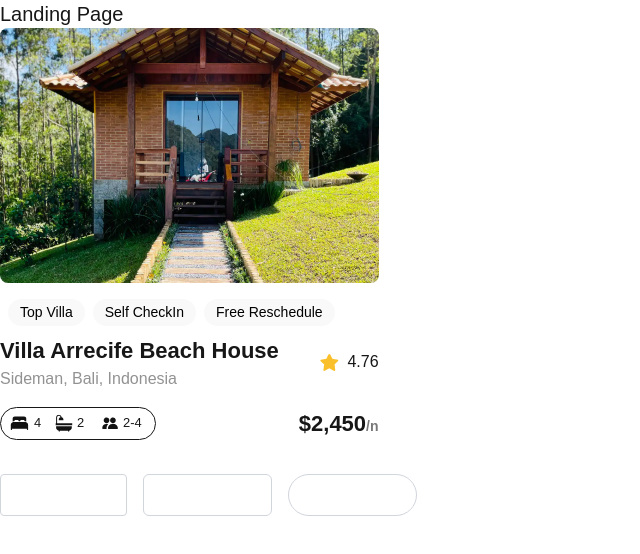
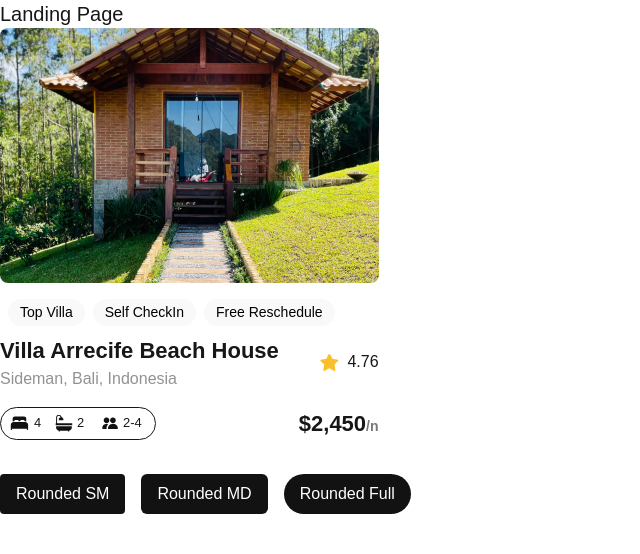
Before and after one commit to Baraka24/alx-project-0x00-setup, a Next.js app in the folder alx-project-0x00/: page /landing in a window 1280 px wide. Shown: the top 554 px of the page, without its empty margins (0-640 px from the left). Built offline with nearby package versions, Linux system fonts and the light colour scheme.

Commit message:
Advanced Task

```diff
--- a/alx-project-0x00/pages/landing.tsx
+++ b/alx-project-0x00/pages/landing.tsx
@@ -8,9 +8,9 @@ const Landing: React.FC =  () => {
       <Card />
       <br />
       <div className="flex flex-wrap gap-4">
-        <Button title="Rounded SM" size="medium" shape="rounded-sm" className="bg-white text-black border border-gray-300" />
-        <Button title="Rounded MD" size="medium" shape="rounded-md" className="bg-white text-black border border-gray-300" />
-        <Button title="Rounded Full" size="medium" shape="rounded-full" className="bg-white text-black border border-gray-300" />
+        <Button title="Rounded SM" size="medium" shape="rounded-sm" />
+        <Button title="Rounded MD" size="medium" shape="rounded-md" />
+        <Button title="Rounded Full" size="medium" shape="rounded-full" />
       </div>
     </div>
   )
```
